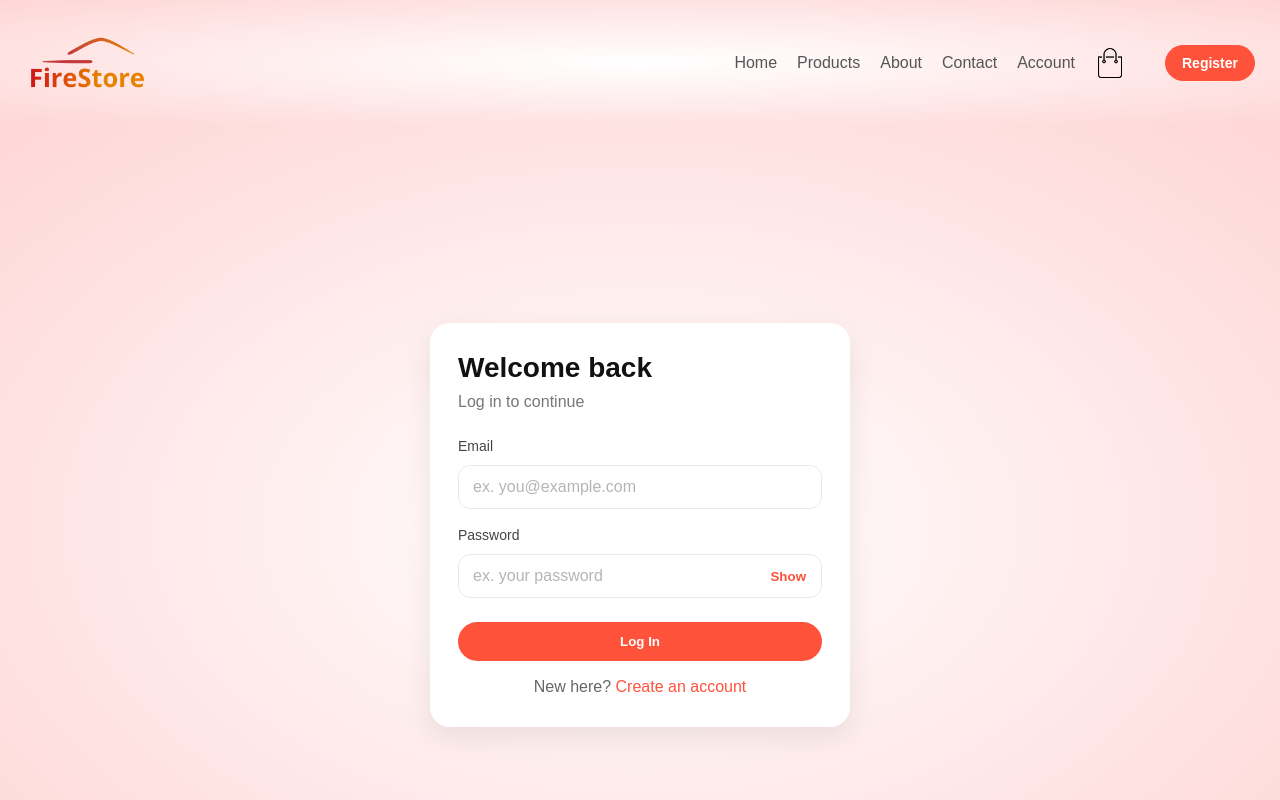
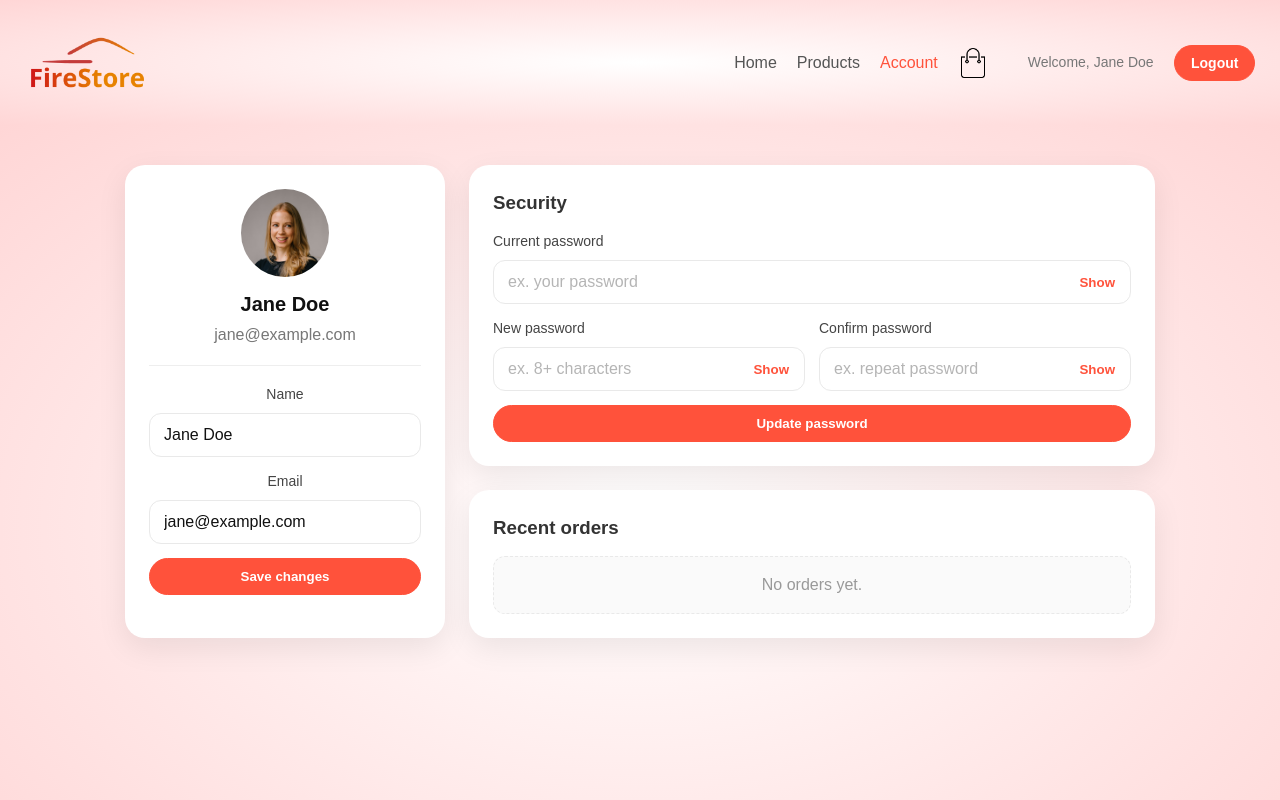
Before and after one commit to kingdomb/firestore-2020-ecommerce, a React app: page /account in a window 1280 px wide. Before the commit this address led to /login. Shown: the top 800 px of the page. Built offline with nearby package versions, Linux system fonts and the light colour scheme; the HTML template or start-up script is replaced by a standard one.

Commit message:
Account page UI refresh: remove About from header; move Contact to footer Useful Links; define EmptyHint component

```diff
--- a/src/components/Footer.jsx
+++ b/src/components/Footer.jsx
@@ -1,6 +1,7 @@
 // firesstore:/src/components/Footer.jsx
 import React from 'react';
 import styled from 'styled-components';
+import { Link } from 'react-router-dom';
 
 export default function Footer() {
   return (
@@ -30,20 +31,39 @@ export default function Footer() {
           <Col3>
             <H3>Useful Links</H3>
             <List>
-              <li>Coupons</li>
-              <li>Blog Post</li>
-              <li>Return Policy</li>
-              <li>Join Affiliate</li>
+              <li>
+                <Link to='/contact'>Contact</Link>
+              </li>
+              <li>
+                <a href='#'>Coupons</a>
+              </li>
+              <li>
+                <a href='#'>Blog Post</a>
+              </li>
+              <li>
+                <a href='#'>Return Policy</a>
+              </li>
+              <li>
+                <a href='#'>Join Affiliate</a>
+              </li>
             </List>
           </Col3>
 
           <Col4>
             <H3>Follow Us</H3>
             <List>
-              <li>Facebook</li>
-              <li>Twitter</li>
-              <li>Instagram</li>
-              <li>YouTube</li>
+              <li>
+                <a href='#'>Facebook</a>
+              </li>
+              <li>
+                <a href='#'>Twitter</a>
+              </li>
+              <li>
+                <a href='#'>Instagram</a>
+              </li>
+              <li>
+                <a href='#'>YouTube</a>
+              </li>
             </List>
           </Col4>
         </Row>
@@ -55,10 +75,7 @@ export default function Footer() {
   );
 }
 
-/* ===========================
-   styled-components (below)
-   =========================== */
-
+// styled-components
 const FooterWrap = styled.footer`
   background: #000;
   color: #8a8a8a;
@@ -89,24 +106,17 @@ const baseCol = `
 `;
 
 const Col1 = styled.div`
-  ${baseCol}
-  flex-basis: 30%;
+  ${baseCol} flex-basis: 30%;
 `;
-
 const Col2 = styled.div`
-  ${baseCol}
-  flex: 1;
+  ${baseCol} flex: 1;
   text-align: center;
 `;
-
 const Col3 = styled.div`
-  ${baseCol}
-  flex-basis: 12%;
+  ${baseCol} flex-basis: 12%;
 `;
-
 const Col4 = styled.div`
-  ${baseCol}
-  flex-basis: 12%;
+  ${baseCol} flex-basis: 12%;
 `;
 
 const H3 = styled.h3`
@@ -142,8 +152,14 @@ const List = styled.ul`
   list-style: none;
 
   li {
-    display: block;
     line-height: 1.9;
+  }
+  a {
+    color: #8a8a8a;
+    text-decoration: none;
+  }
+  a:hover {
+    text-decoration: underline;
   }
 `;
 
--- a/src/components/Header.jsx
+++ b/src/components/Header.jsx
@@ -44,20 +44,11 @@ export default function Header() {
                   </NavLink>
                 </li>
                 <li>
-                  <a href='#' onClick={(e) => e.preventDefault()}>
-                    About
-                  </a>
-                </li>
-                <li>
-                  <a href='#' onClick={(e) => e.preventDefault()}>
-                    Contact
-                  </a>
-                </li>
-                <li>
                   <NavLink to='/account' onClick={() => setOpen(false)}>
                     Account
                   </NavLink>
                 </li>
+                {user && (
                   <CartItem>
                     <Link to='/cart' aria-label='Cart'>
                       <img
@@ -68,6 +59,7 @@ export default function Header() {
                       />
                     </Link>
                   </CartItem>
+                )}
               </ul>
             </Nav>
 
--- a/src/context/AuthContext.jsx
+++ b/src/context/AuthContext.jsx
@@ -6,22 +6,36 @@ import api from '../services/api';
 // eslint-disable-next-line react-refresh/only-export-components
 export const AuthContext = createContext(null);
 
-export function AuthProvider({ children }) {
-  const [user, setUser] = useState(null);
+/**
+ * Dev-friendly AuthProvider
+ * - If a JWT token exists, it is primary.
+ * - Otherwise, seeds from `initialUser` for local UI testing.
+ */
+export function AuthProvider({ children, initialUser = null }) {
+  const [user, setUser] = useState(initialUser);
   const [loading, setLoading] = useState(true);
 
   useEffect(() => {
     const token = localStorage.getItem('token');
+
     if (token) {
       api.defaults.headers.common['Authorization'] = `Bearer ${token}`;
       try {
         setUser(jwtDecode(token));
       } catch {
         localStorage.removeItem('token');
+        delete api.defaults.headers.common['Authorization'];
+        setUser(initialUser || null);
+      } finally {
+        setLoading(false);
       }
+    } else {
+      // no token → use the provided initialUser
+      setUser(initialUser || null);
+      setLoading(false);
     }
-    setLoading(false);
-  }, []);
+
+  }, [initialUser]);
 
   async function register({ name, email, password }) {
     const { data } = await api.post('/auth/register', {
--- a/src/main.jsx
+++ b/src/main.jsx
@@ -5,10 +5,15 @@ import App from './App';
 import { AuthProvider } from './context/AuthContext';
 import './index.css';
 
+const testUser = {
+  name: 'Jane Doe',
+  email: 'jane@example.com',
+};
+
 ReactDOM.createRoot(document.getElementById('root')).render(
   <React.StrictMode>
     <BrowserRouter>
-      <AuthProvider>
+      <AuthProvider initialUser={testUser}>
         <App />
       </AuthProvider>
     </BrowserRouter>
--- a/src/pages/Account.jsx
+++ b/src/pages/Account.jsx
@@ -2,170 +2,250 @@
 import React, { useState } from 'react';
 import styled from 'styled-components';
 import { useAuth } from '../hooks/useAuth';
-import Header from '../components/Header';
-import Footer from '../components/Footer';
+import { Input, PasswordInput, Field, Label } from '../components/forms/Input';
 
-// Styled components
-const PageWrapper = styled.div`
-  padding: 50px 0;
-  background: radial-gradient(#fff, #ffd6d6);
+export default function Account() {
+  const { user } = useAuth();
+  const [name, setName] = useState(user?.name || '');
+  const [email, setEmail] = useState(user?.email || '');
+  const [currentPw, setCurrentPw] = useState('');
+  const [newPw, setNewPw] = useState('');
+  const [confirmPw, setConfirmPw] = useState('');
+
+  const saveProfile = (e) => {
+    e.preventDefault();
+    // TODO: call backend to save { name, email }
+  };
+
+  const changePassword = (e) => {
+    e.preventDefault();
+    if (newPw !== confirmPw) {
+      alert('New passwords do not match');
+      return;
+    }
+    // TODO: call backend to change password
+  };
+
+  return (
+    <PageWrap>
+      <SmallContainer>
+        <Grid>
+          {/* Profile card */}
+          <ProfileCard>
+            <Avatar src='/images/user-1.png' alt='Avatar' />
+            <Name>{user?.name || 'Your Name'}</Name>
+            <Email>{user?.email || 'you@example.com'}</Email>
+            <Divider />
+            <Form onSubmit={saveProfile}>
+              <Field>
+                <Label htmlFor='name'>Name</Label>
+                <Input
+                  id='name'
+                  type='text'
+                  placeholder='ex. Jane Doe'
+                  value={name}
+                  onChange={(e) => setName(e.target.value)}
+                  required
+                />
+              </Field>
+
+              <Field>
+                <Label htmlFor='email'>Email</Label>
+                <Input
+                  id='email'
+                  type='email'
+                  placeholder='ex. you@example.com'
+                  value={email}
+                  onChange={(e) => setEmail(e.target.value)}
+                  required
+                />
+              </Field>
+
+              <Button type='submit'>Save changes</Button>
+            </Form>
+          </ProfileCard>
+
+          {/* Panels */}
+          <Panels>
+            <Panel>
+              <PanelTitle>Security</PanelTitle>
+              <Form onSubmit={changePassword}>
+                <Field>
+                  <Label htmlFor='currentPw'>Current password</Label>
+                  <PasswordInput
+                    id='currentPw'
+                    value={currentPw}
+                    onChange={(e) => setCurrentPw(e.target.value)}
+                    placeholder='ex. your password'
+                    autoComplete='current-password'
+                    required
+                  />
+                </Field>
+
+                <Row>
+                  <Field style={{ flex: 1 }}>
+                    <Label htmlFor='newPw'>New password</Label>
+                    <PasswordInput
+                      id='newPw'
+                      value={newPw}
+                      onChange={(e) => setNewPw(e.target.value)}
+                      placeholder='ex. 8+ characters'
+                      autoComplete='new-password'
+                      required
+                    />
+                  </Field>
+                  <Field style={{ flex: 1 }}>
+                    <Label htmlFor='confirmPw'>Confirm password</Label>
+                    <PasswordInput
+                      id='confirmPw'
+                      value={confirmPw}
+                      onChange={(e) => setConfirmPw(e.target.value)}
+                      placeholder='ex. repeat password'
+                      autoComplete='new-password'
+                      required
+                    />
+                  </Field>
+                </Row>
+
+                <Button type='submit'>Update password</Button>
+              </Form>
+            </Panel>
+
+            <Panel>
+              <PanelTitle>Recent orders</PanelTitle>
+              <EmptyHint>No orders yet.</EmptyHint>
+              {/* Later: render orders list/table here */}
+            </Panel>
+          </Panels>
+        </Grid>
+      </SmallContainer>
+    </PageWrap>
+  );
+}
+
+// styled-components
+const PageWrap = styled.section`
+  background: radial-gradient(#fff, #ffd6d6); /* match header */
+  min-height: 100vh;
+  padding: 40px 16px 80px;
 `;
 
-const Container = styled.div`
-  max-width: 1300px;
+const SmallContainer = styled.div`
+  max-width: 1080px;
   margin: auto;
   padding: 0 25px;
 `;
 
-const Row = styled.div`
-  display: flex;
-  align-items: center;
-  flex-wrap: wrap;
-  justify-content: space-around;
-`;
+const Grid = styled.div`
+  display: grid;
+  grid-template-columns: 320px 1fr;
+  gap: 24px;
 
-const Col2 = styled.div`
-  flex-basis: 50%;
-  min-width: 300px;
-`;
-
-const FormContainer = styled.div`
-  background: #fff;
-  width: 300px;
-  position: relative;
-  text-align: center;
-  padding: 20px 0;
-  margin: auto;
-  box-shadow: 0 0 20px rgba(0, 0, 0, 0.1);
-  overflow: hidden;
-`;
-
-const FormBtn = styled.div`
-  margin-bottom: 20px;
-  span {
-    font-weight: bold;
-    padding: 0 10px;
-    color: #555;
-    cursor: pointer;
-    width: 100px;
-    display: inline-block;
+  @media (max-width: 900px) {
+    grid-template-columns: 1fr;
   }
 `;
 
-const Indicator = styled.hr`
-  width: 100px;
-  border: none;
-  background: #ff523b;
-  height: 3px;
-  margin-top: 8px;
-  transform: translateX(
-    ${(props) => (props.active === 'login' ? '0px' : '100px')}
-  );
-  transition: transform 1s;
+const CardBase = `
+  background: #fff;
+  border-radius: 20px;
+  box-shadow: 0 10px 30px rgba(0,0,0,0.08);
 `;
 
-const StyledForm = styled.form`
-  max-width: 300px;
-  padding: 0 20px;
-  position: absolute;
-  top: 130px;
-  transform: translateX(
-    ${(props) => (props.active === 'login' ? '300px' : '0px')}
-  );
-  transition: transform 1s;
+const ProfileCard = styled.div`
+  ${CardBase}
+  padding: 24px;
+  text-align: center;
+`;
 
-  input {
-    width: 100%;
-    height: 30px;
-    margin: 10px 0;
-    padding: 0 10px;
-    border: 1px solid #ccc;
-    &:focus {
-      outline: none;
-    }
+const Avatar = styled.img`
+  width: 88px;
+  height: 88px;
+  border-radius: 9999px;
+  object-fit: cover;
+  display: block;
+  margin: 0 auto 12px;
+`;
+
+const Name = styled.h2`
+  font-size: 20px;
+  color: #111;
+`;
+
+const Email = styled.p`
+  color: #777;
+  margin-top: 4px;
+`;
+
+const Divider = styled.hr`
+  border: none;
+  height: 1px;
+  background: #eee;
+  margin: 18px 0;
+`;
+
+const Panels = styled.div`
+  display: grid;
+  grid-template-columns: 1fr;
+  gap: 24px;
+`;
+
+const Panel = styled.div`
+  ${CardBase}
+  padding: 24px;
+`;
+
+const PanelTitle = styled.h3`
+  color: #333;
+  margin-bottom: 14px;
+`;
+
+const Form = styled.form`
+  display: grid;
+  gap: 14px;
+`;
+
+const Row = styled.div`
+  display: flex;
+  gap: 14px;
+  flex-wrap: wrap;
+`;
+
+const Button = styled.button`
+  --brand: #ff523b;
+  --brand-dark: #563434;
+
+  align-self: start;
+  background: var(--brand);
+  color: #fff;
+  border: 1px solid var(--brand);
+  border-radius: 9999px;
+  padding: 10px 18px;
+  font-weight: 600;
+  cursor: pointer;
+  transition: background 0.2s, border-color 0.2s, transform 0.15s;
+
+  &:hover {
+    background: var(--brand-dark);
+    border-color: var(--brand-dark);
+    transform: translateY(-1px);
+  }
+  &:active {
+    transform: translateY(0);
   }
 
-  .btn {
-    width: 100%;
-    border: none;
-    cursor: pointer;
-    margin: 10px 0;
-  }
-
-  a {
-    display: block;
-    font-size: 12px;
+  &:focus-visible {
+    outline: none;
+    box-shadow: 0 0 0 3px rgba(255, 82, 59, 0.3);
   }
 `;
 
-export default function Account() {
-  const [active, setActive] = useState('login');
-  const { user } = useAuth();
-
-  const handleToggle = (form) => () => setActive(form);
-
-  // if user is logged in, show profile (not here yet)
-  if (user) {
-    return (
-      <>
-        <PageWrapper>
-          <Container>
-            <h2>Welcome, {user.name}</h2>
-            {/* additional account details go here */}
-          </Container>
-        </PageWrapper>
-        <Footer />
-      </>
-    );
-  }
-
-  // if not logged in, show login/register form
-  return (
-    <>
-      <Header />
-      <PageWrapper>
-        <Container>
-          <Row>
-            <Col2>
-              <img src='/images/image1.png' alt='' style={{ width: '100%' }} />
-            </Col2>
-            <Col2>
-              <FormContainer>
-                <FormBtn>
-                  <span onClick={handleToggle('login')}>Login</span>
-                  <span onClick={handleToggle('register')}>Register</span>
-                </FormBtn>
-                <Indicator active={active} />
-                <StyledForm
-                  id='LoginForm'
-                  active={active}
-                  onSubmit={(e) => e.preventDefault()}
-                >
-                  <input type='text' placeholder='username' />
-                  <input type='password' placeholder='Password' />
-                  <button type='submit' className='btn'>
-                    Login
-                  </button>
-                  <a href='/forgot'>Forgot password</a>
-                </StyledForm>
-                <StyledForm
-                  id='RegForm'
-                  active={active}
-                  onSubmit={(e) => e.preventDefault()}
-                >
-                  <input type='text' placeholder='username' />
-                  <input type='email' placeholder='Email' />
-                  <input type='password' placeholder='Password' />
-                  <button type='submit' className='btn'>
-                    Register
-                  </button>
-                </StyledForm>
-              </FormContainer>
-            </Col2>
-          </Row>
-        </Container>
-      </PageWrapper>
-      <Footer />
-    </>
-  );
-}
+const EmptyHint = styled.p`
+  margin: 8px 0 0;
+  color: #999;
+  background: #fafafa;
+  border: 1px dashed #e9e9e9;
+  border-radius: 12px;
+  padding: 16px;
+  text-align: center;
+`;
```
Lines whose indentation alone changed are shown as unchanged.
